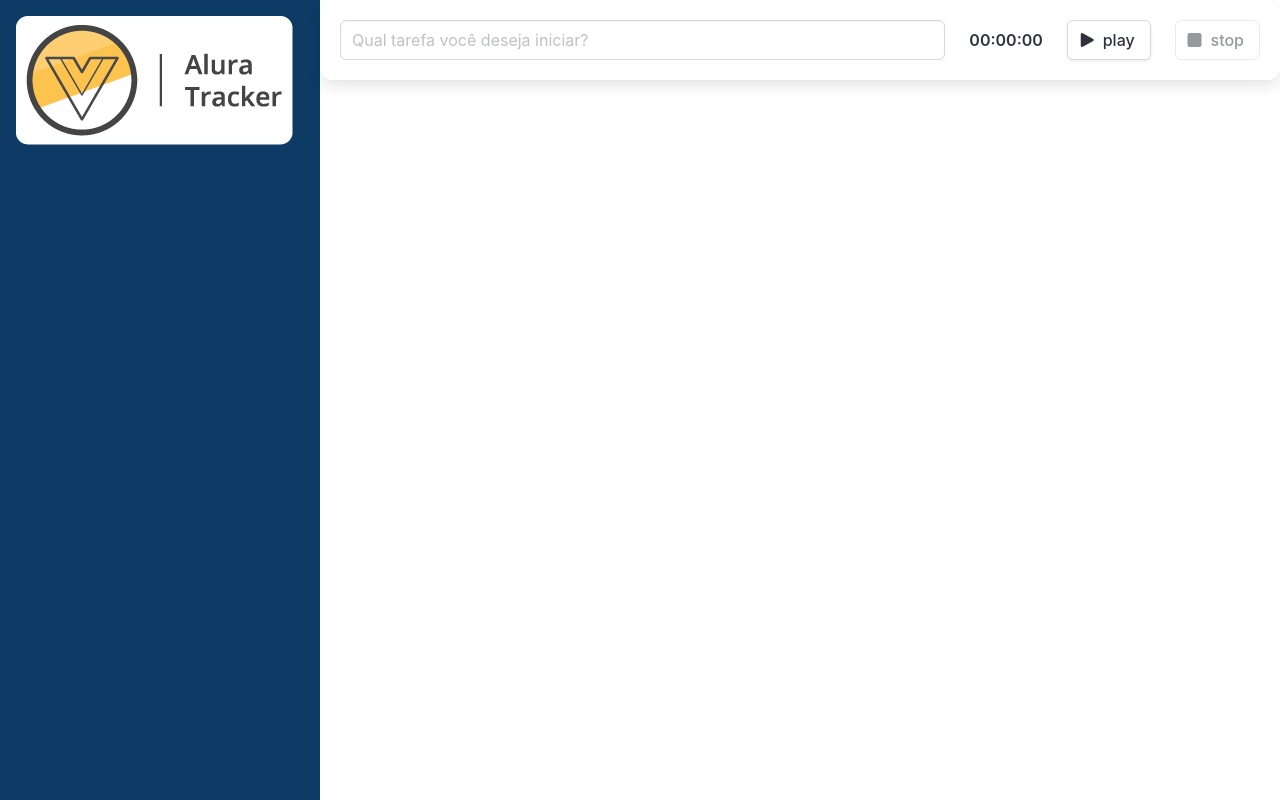
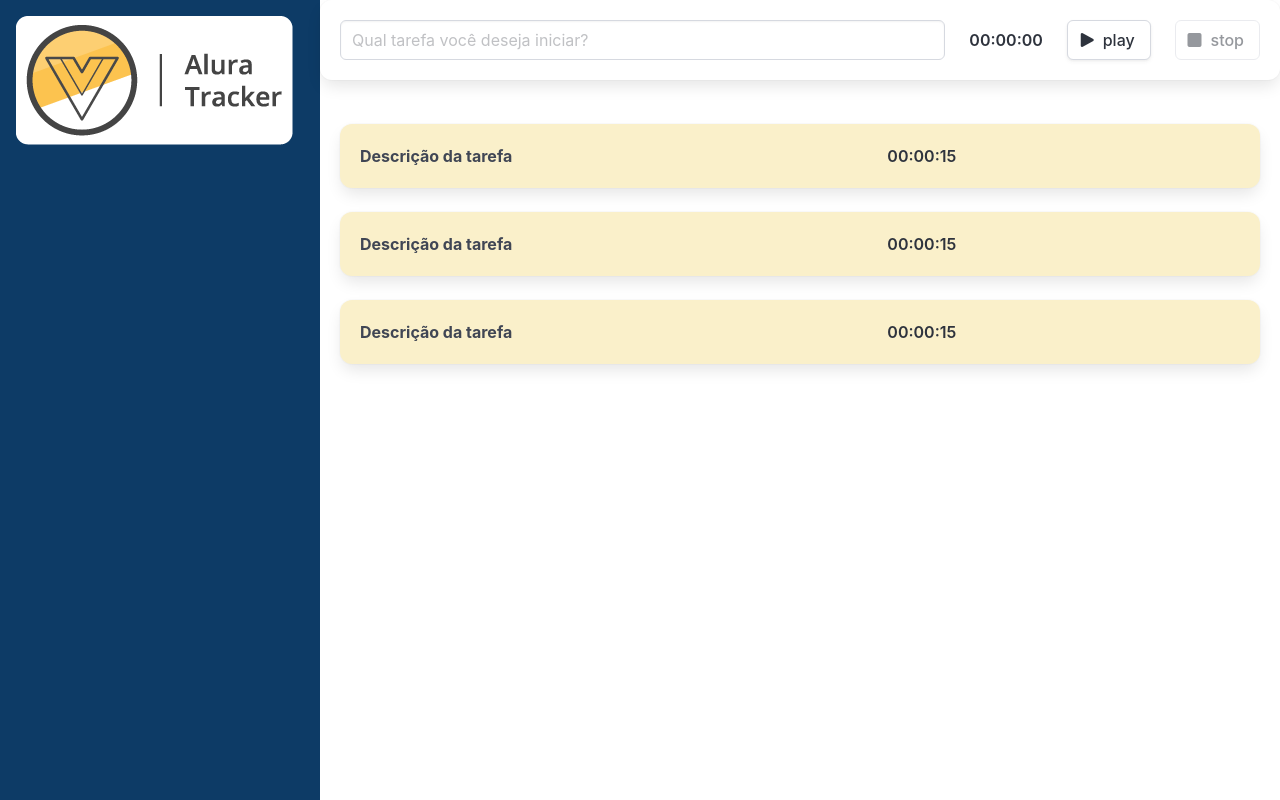
Before and after one commit to Leandrotxr/alura-tracker, a Vue app: page / in a window 1280 px wide. Built offline with nearby package versions, Linux system fonts and the light colour scheme.

Commit message:
feat: adicionando lista estática

```diff
--- a/src/App.vue
+++ b/src/App.vue
@@ -5,7 +5,11 @@
     </div>
     <div class="column is-three-quarter">
       <Formulario />
-      <!-- Lista de Tarefas ???? -->
+      <div class="lista">
+        <Tarefa />
+        <Tarefa />
+        <Tarefa />
+      </div>
     </div>
   </main>
 </template>
@@ -14,16 +18,20 @@
 import { defineComponent } from 'vue';
 import BarraLateral from './components/BarraLateral.vue'
 import Formulario from './components/Formulario.vue'
+import Tarefa from './components/Tarefa.vue';
 
 export default defineComponent({
   name: 'App',
   components: {
     BarraLateral,
-    Formulario
+    Formulario,
+    Tarefa
   }
 });
 </script>
 
 <style>
-
+.lista{
+  padding: 1.25rem;
+}
 </style>
--- /dev/null
+++ b/src/components/Tarefa.vue
@@ -0,0 +1,30 @@
+<template>
+    <div class="box has-text-weight-bold">
+        <div class="columns">
+            <div class="column is-7">
+                Descrição da tarefa
+            </div>
+            <div class="column">
+                <Cronometro :tempoEmSegundos="15"/>
+            </div>
+        </div>
+    </div>
+</template>
+
+<script lang="ts">
+import Cronometro from './Cronometro.vue';
+import { defineComponent } from 'vue';
+
+export default defineComponent({
+    name: 'TarefaF',
+    components: {
+        Cronometro
+    }
+})
+</script>
+
+<style scoped>
+.box{
+    background: #FAF0CA;
+}
+</style>
```
